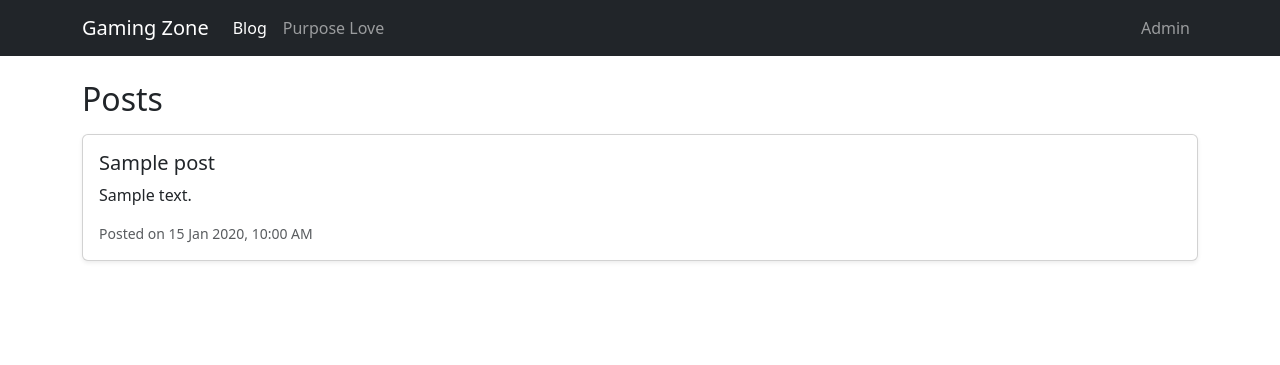
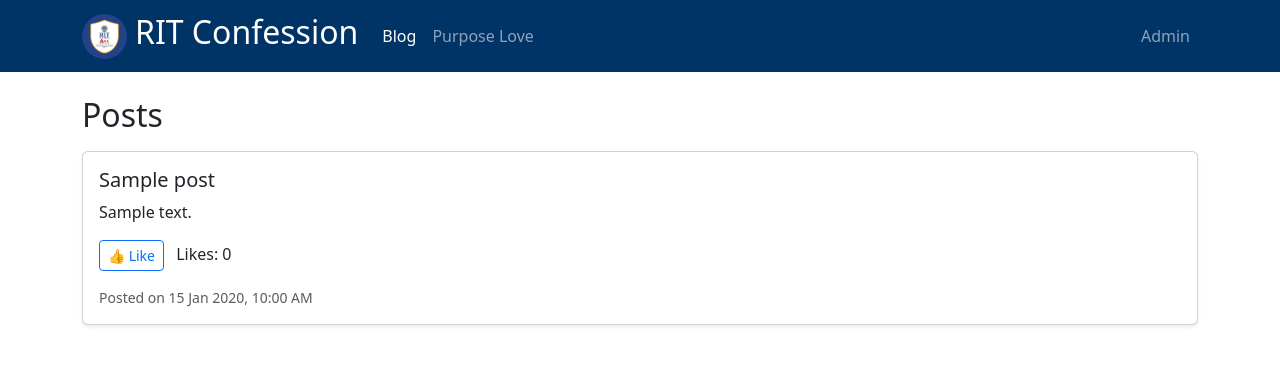
Before and after one commit to manikshivam/rit-confession, a Flask app: page / in a window 1280 px wide. Shown: the top 365 px of the page. Run offline with Flask 3, Linux system fonts and the light colour scheme; tables that the repository leaves empty hold one stand-in row (values such as "Sample post").

Commit message:
update theam

```diff
--- a/app/auth/routes.py
+++ b/app/auth/routes.py
@@ -5,7 +5,7 @@ from .forms import RegisterForm, LoginForm
 from ..models import User
 from ..extensions import db
 
-@auth_bp.route("/register", methods=["GET", "POST"])
+@auth_bp.route("/re", methods=["GET", "POST"])
 def register():
     form = RegisterForm()
     if form.validate_on_submit():
--- a/app/templates/base.html
+++ b/app/templates/base.html
@@ -12,14 +12,28 @@
 <body>
 
 <!-- Navbar -->
-<nav class="navbar navbar-expand-lg navbar-dark bg-dark">
+<nav class="navbar navbar-expand-lg navbar-dark"
+     style="background-color: #003366;">
+
   <div class="container">
-    <a class="navbar-brand" href="/">Gaming Zone</a>
 
-    <!-- Toggler button (works on mobile now) -->
-    <button class="navbar-toggler" type="button" data-bs-toggle="collapse"
-            data-bs-target="#navbarText" aria-controls="navbarText"
-            aria-expanded="false" aria-label="Toggle navigation">
+    <!-- Logo + Brand -->
+    <a class="navbar-brand d-flex align-items-center" href="/">
+        <img src="{{ url_for('static', filename='images/logo.png') }}"
+             alt="RIT Logo"
+             width="45"
+             height="45"
+             class="me-2 rounded-circle">
+        <h2>RIT Confession</h2>
+    </a>
+
+    <!-- Mobile Toggle Button -->
+    <button class="navbar-toggler" type="button"
+            data-bs-toggle="collapse"
+            data-bs-target="#navbarText"
+            aria-controls="navbarText"
+            aria-expanded="false"
+            aria-label="Toggle navigation">
       <span class="navbar-toggler-icon"></span>
     </button>
 
@@ -33,9 +47,6 @@
         <li class="nav-item">
           <a class="nav-link" href="/tictoe">Purpose Love</a>
         </li>
-        <!-- <li class="nav-item">
-          <a class="nav-link" href="#">Pricing</a>
-        </li> -->
       </ul>
 
       <!-- Right menu -->
@@ -56,12 +67,6 @@
 
         {% else %}
 
-        <!-- <li class="nav-item">
-            <a class="nav-link" href="{{ url_for('auth.register') }}">
-                Register
-            </a>
-        </li> -->
-
         <li class="nav-item">
             <a class="nav-link" href="{{ url_for('auth.login') }}">
                 Admin
@@ -77,6 +82,7 @@
 
 <!-- Main Content -->
 <div class="container mt-4">
+
     {% with messages = get_flashed_messages() %}
         {% if messages %}
             {% for message in messages %}
@@ -91,8 +97,11 @@
     {% block content %}{% endblock %}
 </div>
 
-<!-- Bootstrap JS (required for navbar toggle & alerts) -->
+<!-- Bootstrap JS -->
 <script src="https://cdn.jsdelivr.net/npm/bootstrap@5.3.0/dist/js/bootstrap.bundle.min.js"></script>
+
+<!-- Custom Page Scripts (Like Button etc.) -->
+{% block scripts %}{% endblock %}
 
 </body>
 </html>
--- a/app/templates/index.html
+++ b/app/templates/index.html
@@ -1,5 +1,6 @@
 {% extends "base.html" %}
 <title>{% block tital %}Home{% endblock %}</title>
+
 {% block content %}
 
 <div class="row">
@@ -27,10 +28,24 @@
                     {{ post.content }}
                 </p>
 
+                <!-- LIKE SECTION (Works Without Login) -->
+                <div class="mt-3">
+                    <button
+                        class="btn btn-outline-primary btn-sm like-btn"
+                        data-post-id="{{ post.id }}">
+                        👍 Like
+                    </button>
+
+                    <span class="ms-2">
+                        Likes:
+                        <span class="like-count" id="like-count-{{ post.id }}">0</span>
+                    </span>
+                </div>
+
                 <div class="d-flex flex-column flex-md-row
                             justify-content-between
                             align-items-start align-items-md-center
-                            gap-2">
+                            gap-2 mt-3">
 
                     <small class="text-muted">
                         Posted on {{ post.created_at.strftime('%d %b %Y, %I:%M %p') }}
@@ -59,3 +74,64 @@
 {% endfor %}
 
 {% endblock %}
+
+{% block scripts %}
+<script>
+document.addEventListener("DOMContentLoaded", function () {
+
+    const likeButtons = document.querySelectorAll(".like-btn");
+
+    likeButtons.forEach(button => {
+
+        const postId = button.dataset.postId;
+        const countSpan = document.getElementById("like-count-" + postId);
+
+        const likeKey = "post-" + postId + "-likes";
+        const likedKey = "post-" + postId + "-liked";
+
+        // Load saved likes
+        let likes = parseInt(localStorage.getItem(likeKey)) || 0;
+        countSpan.textContent = likes;
+
+        // Check if already liked
+        let isLiked = localStorage.getItem(likedKey) === "true";
+
+        if (isLiked) {
+            button.classList.remove("btn-outline-primary");
+            button.classList.add("btn-primary");
+            button.textContent = "💙 Liked";
+        }
+
+        button.addEventListener("click", function () {
+
+            let currentLikes = parseInt(localStorage.getItem(likeKey)) || 0;
+            let liked = localStorage.getItem(likedKey) === "true";
+
+            if (!liked) {
+                currentLikes++;
+                localStorage.setItem(likeKey, currentLikes);
+                localStorage.setItem(likedKey, "true");
+
+                button.classList.remove("btn-outline-primary");
+                button.classList.add("btn-primary");
+                button.textContent = "💙 Liked";
+            } else {
+                currentLikes--;
+                if (currentLikes < 0) currentLikes = 0;
+
+                localStorage.setItem(likeKey, currentLikes);
+                localStorage.setItem(likedKey, "false");
+
+                button.classList.remove("btn-primary");
+                button.classList.add("btn-outline-primary");
+                button.textContent = "👍 Like";
+            }
+
+            countSpan.textContent = currentLikes;
+        });
+
+    });
+
+});
+</script>
+{% endblock %}
```
Also changed, not shown: app/static/images/logo.png (added), 1 other file.
